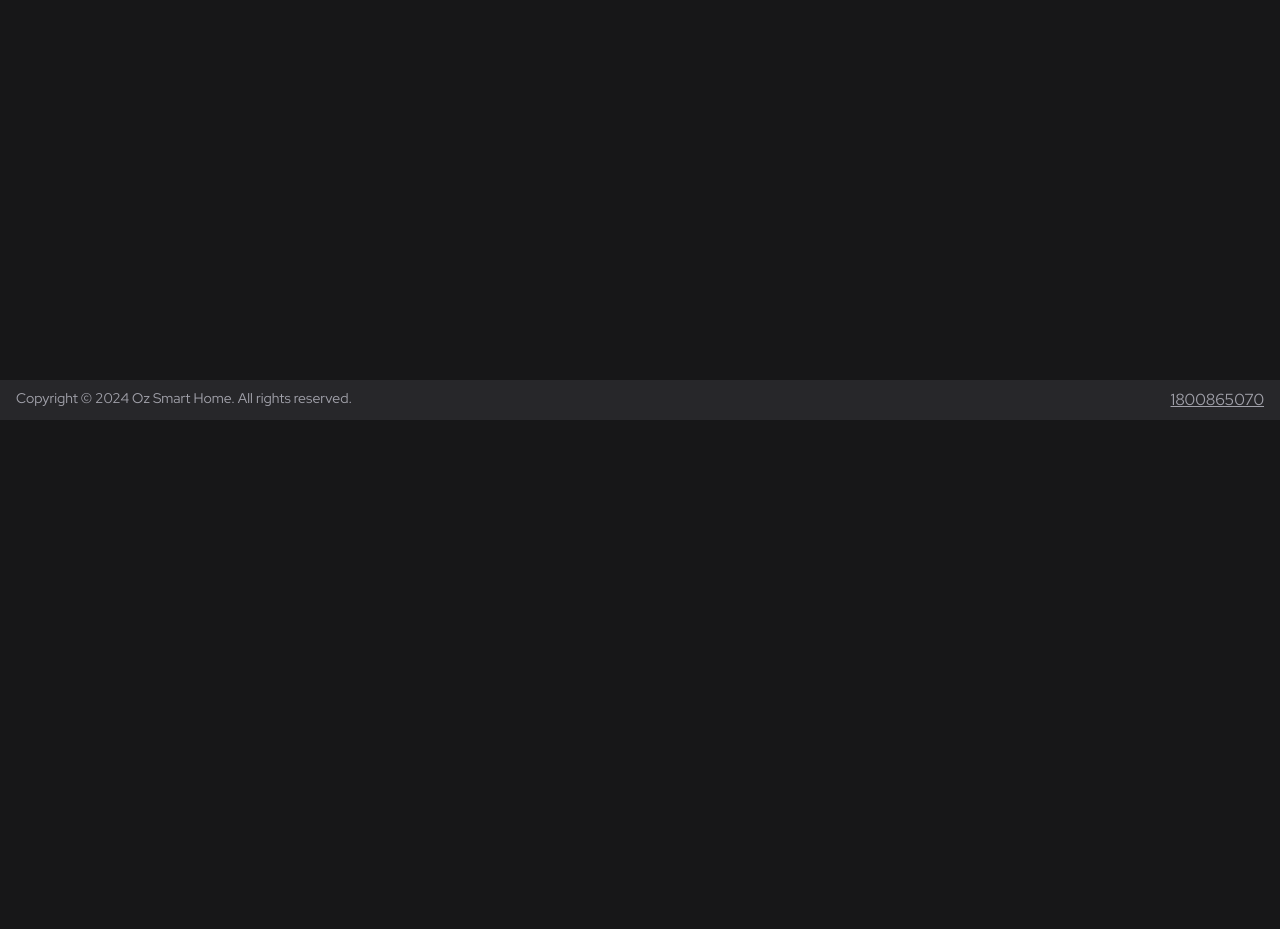
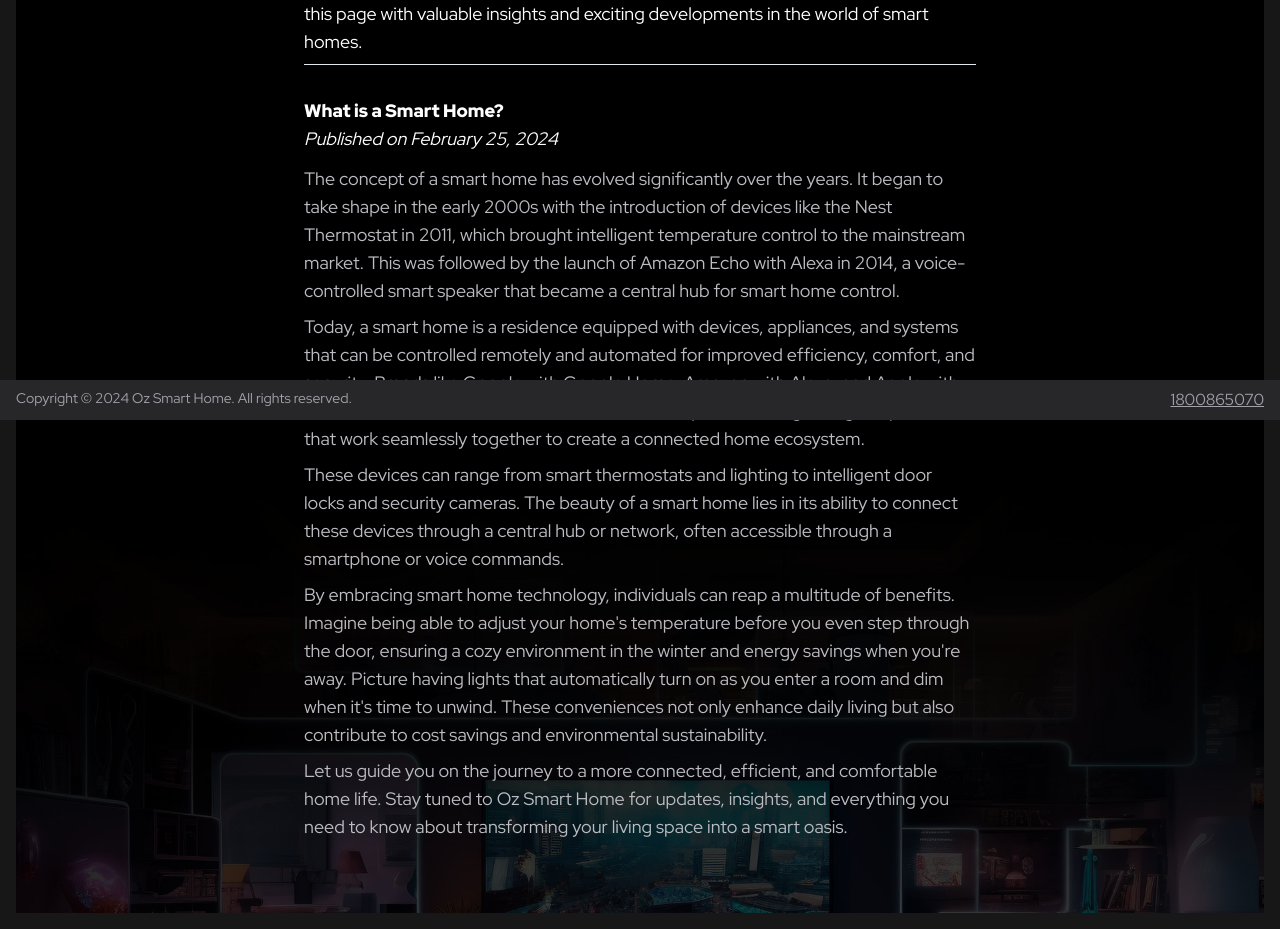
Before and after one commit to jamshidGhiasi/oz-smart-home, a Next.js app: page /knowledge-hub in a window 1280 px wide. Shown: the part 380-1309 px from the top of the page. Before the commit the page ends 864 px from the top, so only its background shows below. Built offline with nearby package versions, Linux system fonts and the light colour scheme.

Commit message:
Progress with content

```diff
--- a/app/(pages)/(other)/knowledge-hub/page.tsx
+++ b/app/(pages)/(other)/knowledge-hub/page.tsx
@@ -19,6 +19,35 @@ const KnowledgeHubPage = () => {
           <h1 className='text-2xl sm:text-2xl md:text-3xl lg:text-4xl mb-1 mt-0 text-left text-white'> <span className='sub-heading'>Knowledge Hub</span></h1>
           <span className="mb-4 block text-md font-rhd">Stay Informed</span>
         </div>
+        <div className="relative text-white z-20 text-lg w-full max-w-2xl mx-auto ">
+
+          <p>Welcome to Oz Smart Home Knowledge Hub, your go-to source for all things related to smart home technology! We are committed to keeping you informed about the latest trends, innovations, and practical tips for integrating smart technology into your living spaces with a focus on Australian market. Check back weekly as we update this page with valuable insights and exciting developments in the world of smart homes.</p>
+
+          <hr />
+
+          <h2 className="mb-0">What is a Smart Home?</h2>
+          <span className=" italic mb-3 inline-block">Published on February 25, 2024</span>
+
+      <div className="text-[hsl(240,5%,74.9%)]">
+      <p>The concept of a smart home has evolved significantly over the years. It began to take shape in the early 2000s with the introduction of devices like the Nest Thermostat in 2011, which brought intelligent temperature control to the mainstream market. This was followed by the launch of Amazon Echo with Alexa in 2014, a voice-controlled smart speaker that became a central hub for smart home control.</p>
+          <p>Today, a smart home is a residence equipped with devices, appliances, and systems that can be controlled remotely and automated for improved efficiency, comfort, and security. Brands like Google with Google Home, Amazon with Alexa, and Apple with HomeKit have become household names in this space, offering a range of products that work seamlessly together to create a connected home ecosystem.</p>
+          <p>These devices can range from smart thermostats and lighting to intelligent door locks and security cameras. The beauty of a smart home lies in its ability to connect these devices through a central hub or network, often accessible through a smartphone or voice commands.
+
+          </p>
+          <p>By embracing smart home technology, individuals can reap a multitude of benefits. Imagine being able to adjust your home's temperature before you even step through the door, ensuring a cozy environment in the winter and energy savings when you're away. Picture having lights that automatically turn on as you enter a room and dim when it's time to unwind. These conveniences not only enhance daily living but also contribute to cost savings and environmental sustainability.
+
+          </p>
+          <p>Let us guide you on the journey to a more connected, efficient, and comfortable home life. Stay tuned to Oz Smart Home for updates, insights, and everything you need to know about transforming your living space into a smart oasis.
+
+
+
+
+          </p>
+      </div>
+
+
+
+        </div>
         <div className=" top-0 right-0 w-full h-full overflow-hidden absolute bottom-0">
           <div className='absolute  w-[2013px] left-[50%] -translate-x-[50%] h-full bottom-[-100px] bg-black opacity-35'>
             <Image src={pic} className='absolute bottom-0' objectFit='contain' alt='' />
```
Lines whose indentation alone changed are shown as unchanged.
